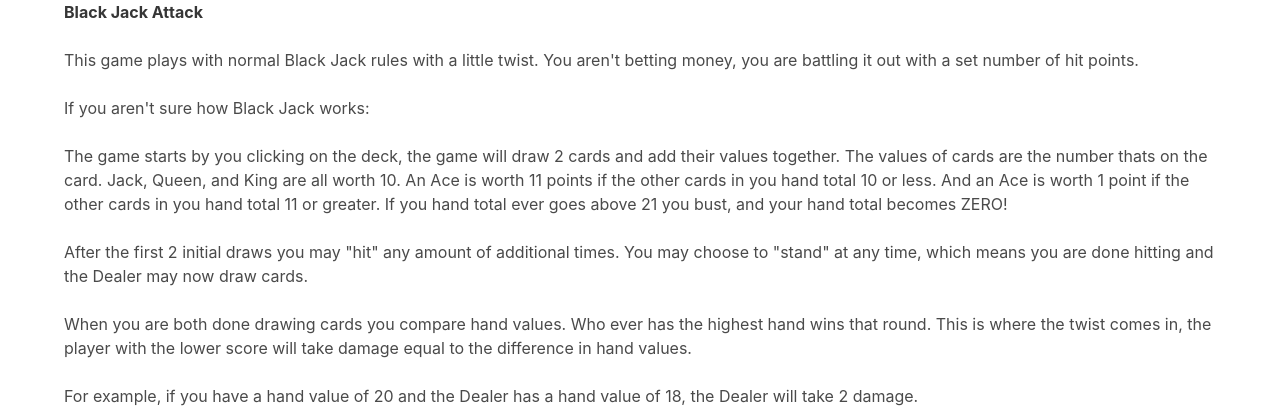
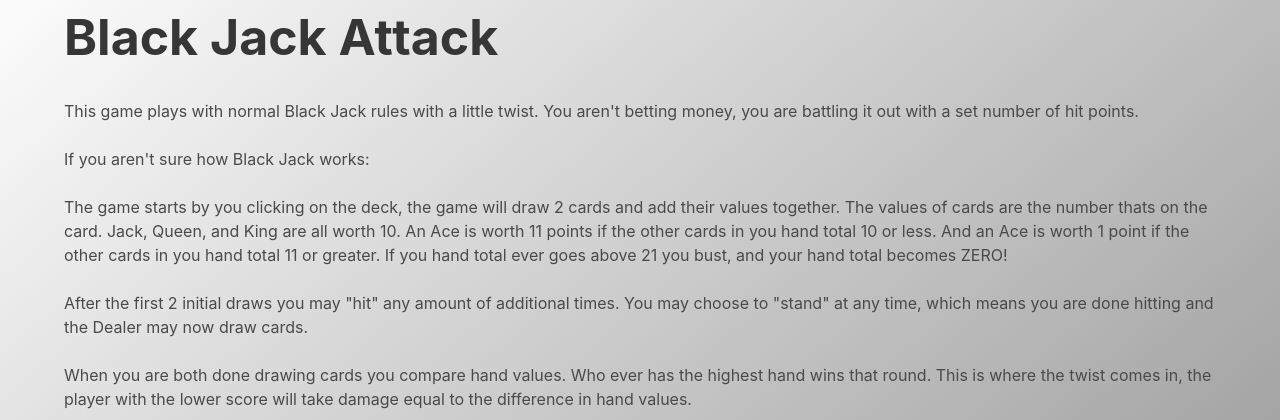
Before and after one commit to m-deez/portfolio, a Django app: page /projects/bja/ in a window 1280 px wide. Shown: the part 52-472 px from the top of the page. Run offline with Django 3.2, Linux system fonts and the light colour scheme.

Commit message:
style bja page

```diff
--- a/main_app/templates/bja.html
+++ b/main_app/templates/bja.html
@@ -2,9 +2,11 @@
 {% block title %}BJA{% endblock  %}
 {% block content %}
 
-<body>
+<body style="
+    background-image: linear-gradient(to bottom right, white, grey);
+">
 
-    <h1><strong>Black Jack Attack</strong></h1>
+    <h1 style="font-size: 50px;"><strong>Black Jack Attack</strong></h1>
     <br>
     <p>
         This game plays with normal Black Jack rules with a little twist. You aren't betting money, you are battling it out with a set number of hit points.
```
